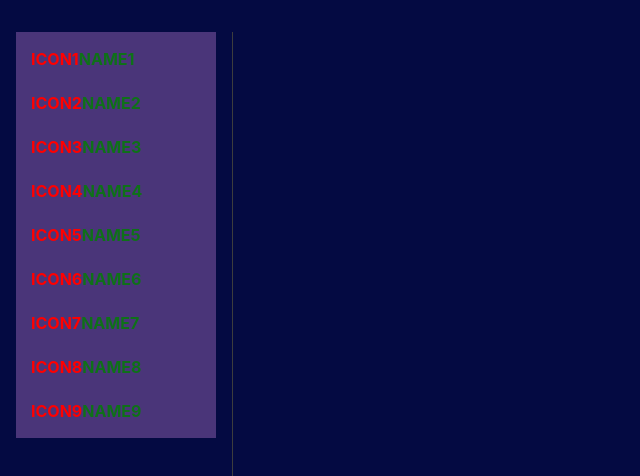
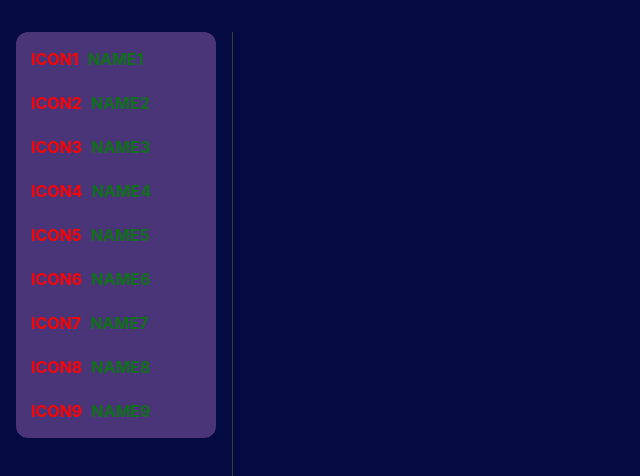
Before and after one commit to Niranjan-GopaL/Workspace_For_ConfigueChip_project, a React (Vite) app: page / in a window 1280 px wide. Shown: the top 476 px of the page, without its empty margins (0-640 px from the left). Built offline with nearby package versions, Linux system fonts and the light colour scheme.

Commit message:
CHOOSE a colour palatte

```diff
--- a/src/components/Sidebar/Side_bar_MockUp.css
+++ b/src/components/Sidebar/Side_bar_MockUp.css
@@ -1,10 +1,10 @@
 .tool-btn:hover {
   background-color: #4a3579 !important;
-  color: white !important;
+  color: rgb(185, 255, 8) !important;
 }
 
 .tool-btn:hover span{
-  color: rgb(0, 0, 0) !important;
+  color: rgb(55, 171, 133) !important;
 }
 
 .tool-btn{
--- a/src/components/Sidebar/Side_bar_MockUp.jsx
+++ b/src/components/Sidebar/Side_bar_MockUp.jsx
@@ -40,11 +40,16 @@ const tools = [
 
 */
 
-
+const SPACE = "  "
 
 const Side_bar_MockUp = ({ selectedTool, setSelectedTool }) => (
 
-    <Stack direction="row" sx={{overflowY: "auto",height: { sx: "auto", md: "95%" },flexDirection: { md: "column" },width: "200px"}}>
+        <Stack direction="row" sx={{
+            overflowY: "auto",
+            flexDirection: { md: "column" },
+            width: "200px",
+            borderRadius: 3
+        }}>
 
 
         <Box sx= {{backgroundColor: '#4a3579'}}>
@@ -55,14 +60,16 @@ const Side_bar_MockUp = ({ selectedTool, setSelectedTool }) => (
         <button
             className="tool-btn"
             onClick={() => setSelectedTool(tool.name)}
-            style={{background: tool.name === selectedTool && "#242424",color: "green",}}
+            style={{background: tool.name === selectedTool && "purple",color: "green",}}
             key={tool.name}
         >
 
             {/* THIS IS THE TOOL NAME */}
-            <span style={{ color: tool.name === selectedTool ? "green" : "red", marginright: "15px" }}>
+            <span style={{ color: tool.name === selectedTool ? "yellow" : "red", marginright: "15px" }}>
             {tool.icon}
             </span>
+
+            <div style={{width:"9px"}} />
 
             {/* THIS IS THE TOOL ICON */}
             <span style={{ opacity: tool.name === selectedTool ? "1" : "0.8" }}>
```
